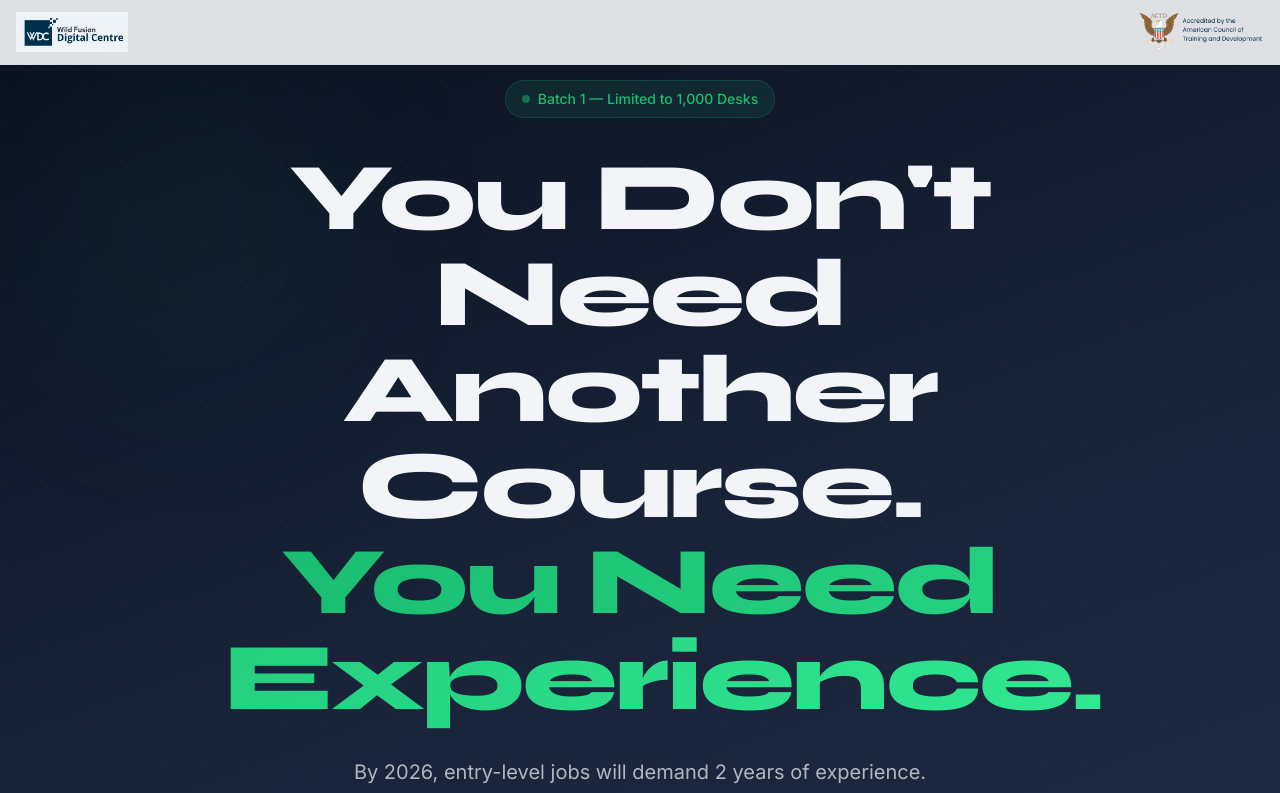
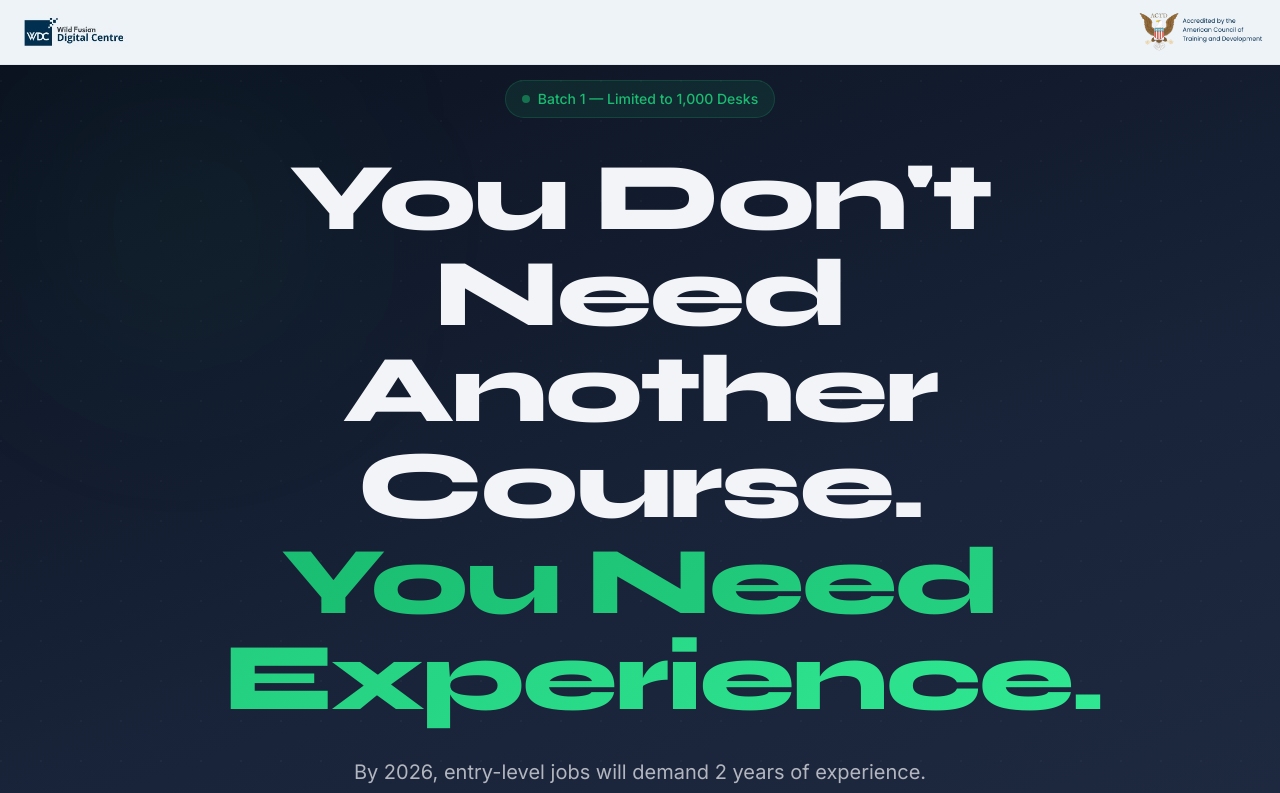
Before and after one commit to devs-commits/landing, a React (Vite) app: page / in a window 1280 px wide. Shown: the top 793 px of the page. Built offline with nearby package versions, Linux system fonts and the light colour scheme.

Commit message:
adjusted the navbar color to rhyme with the logo

```diff
--- a/src/components/Navbar.tsx
+++ b/src/components/Navbar.tsx
@@ -12,7 +12,7 @@
   }, []);
 
   return (
-    <nav className="fixed top-0 left-0 right-0 z-50 bg-background/90 backdrop-blur-md border-b border-border/50 shadow-sm">
+    <nav className="fixed top-0 left-0 right-0 z-50 bg-[hsla(207,36%,95%,1)] backdrop-blur-md border-b border-border/50 shadow-sm">
       <div className="container mx-auto flex items-center justify-between px-4 py-3">
         <a href="https://wdc.ng/" target="_blank" rel="noopener noreferrer">
           <img src={wdcLogo} alt="Wild Fusion Digital Centre" className="h-8 md:h-10 object-contain" />
```
